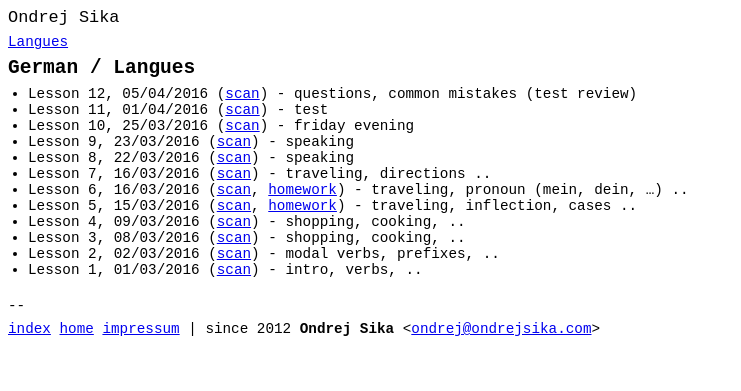
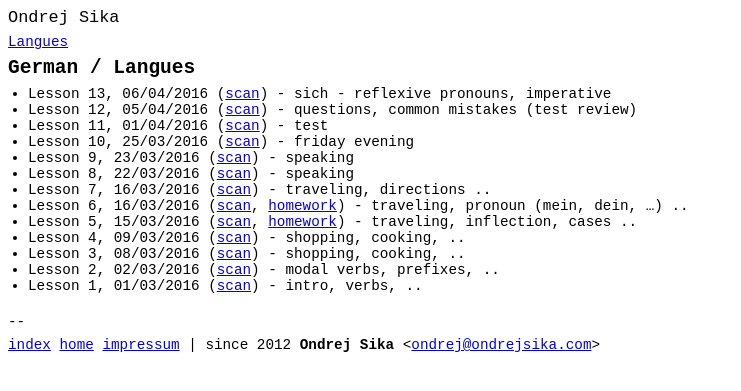
Before and after one commit to ondrejsika/ondrejsika.com, a Jekyll site: the page built from edu/languages/german/index.md, in a window 1280 px wide. Shown: the top 391 px of the page, without its empty margins (0-741 px from the left). Built offline with Jekyll 4.4.1, drawn with Linux system fonts in a browser that asks for light colours; Markdown is read by kramdown in place of the engine named in the settings; comment, search, counter and statistics services are not loaded.

Commit message:
german - add lesson 13

```diff
--- a/edu/languages/german/index.md
+++ b/edu/languages/german/index.md
@@ -7,6 +7,7 @@
 
 ## {{page.title}}
 
+* Lesson 13, 06/04/2016 ([scan](http://notes.drive.ondrejsika.com/languages/german/maria/german-lesson-13.pdf)) - sich - reflexive pronouns, imperative
 * Lesson 12, 05/04/2016 ([scan](http://notes.drive.ondrejsika.com/languages/german/maria/german-lesson-12.pdf)) - questions, common mistakes (test review)
 * Lesson 11, 01/04/2016 ([scan](http://notes.drive.ondrejsika.com/languages/german/maria/german-lesson-11.pdf)) - test
 * Lesson 10, 25/03/2016 ([scan](http://notes.drive.ondrejsika.com/languages/german/maria/german-lesson-10.pdf)) - friday evening
```
